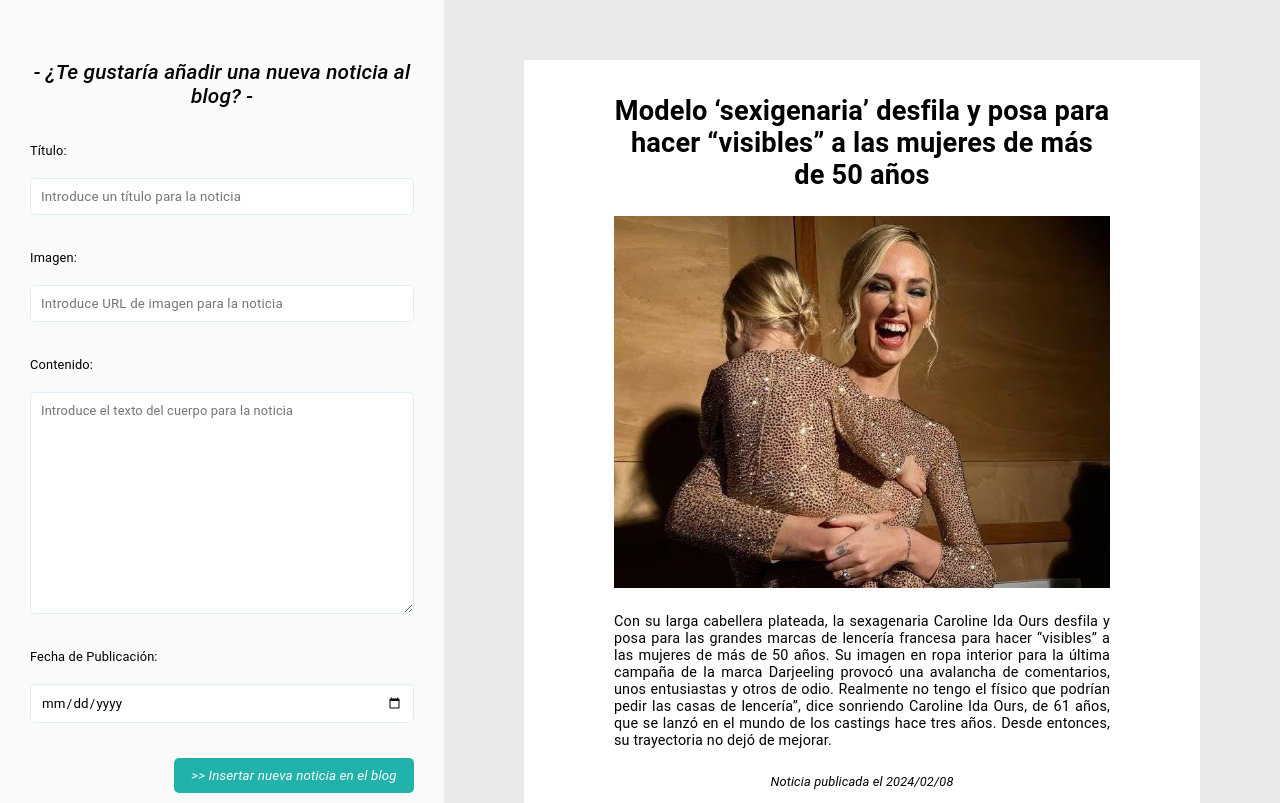
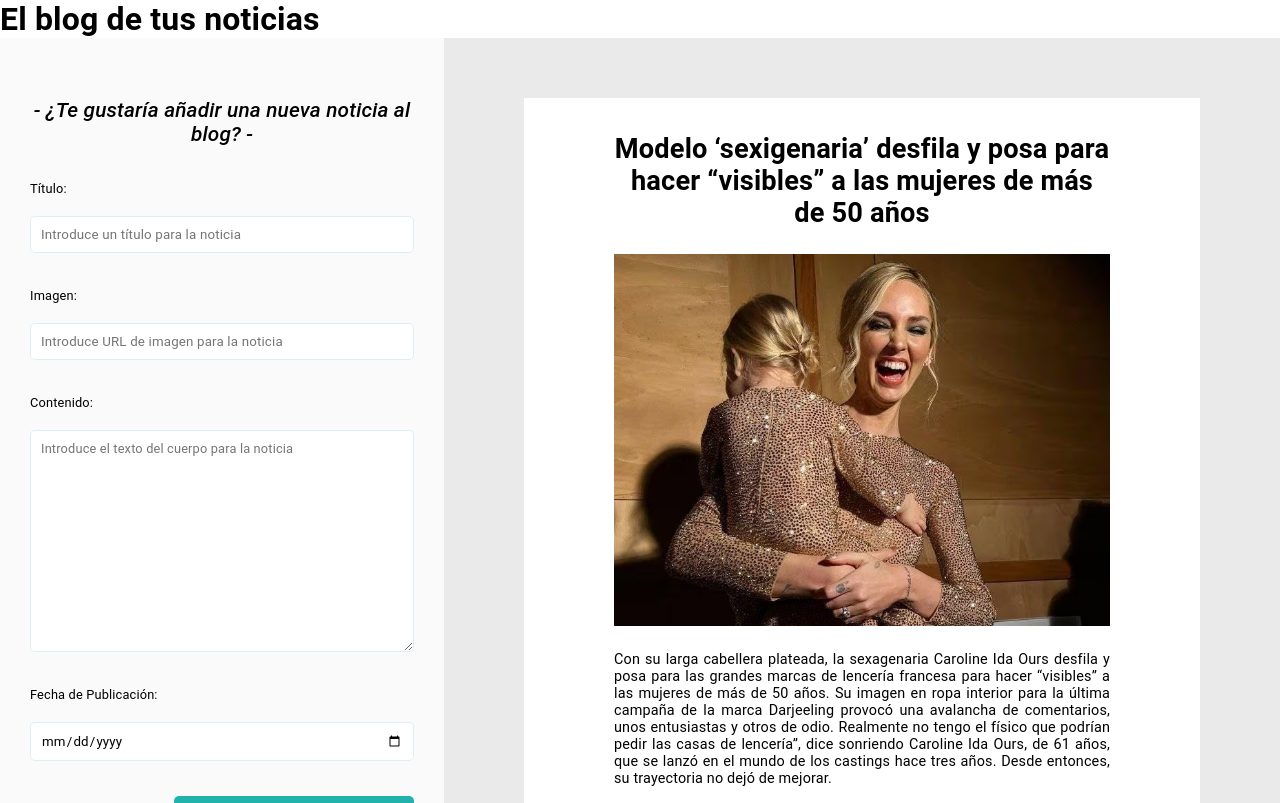
Before and after one commit to LaraMartinLagares/Actividad_5, an Angular app in the folder proyectoBlog/: page / in a window 1280 px wide. Shown: the top 803 px of the page. Built offline with nearby package versions, Linux system fonts and the light colour scheme.

Commit message:
Maquetado HTML componente principal

```diff
--- a/proyectoBlog/src/app/app.component.html
+++ b/proyectoBlog/src/app/app.component.html
@@ -1 +1,6 @@
-<app-blog></app-blog>
+<header>
+    <h1>El blog de tus noticias</h1>
+  </header>
+<main>
+    <app-blog></app-blog>
+</main>
```
